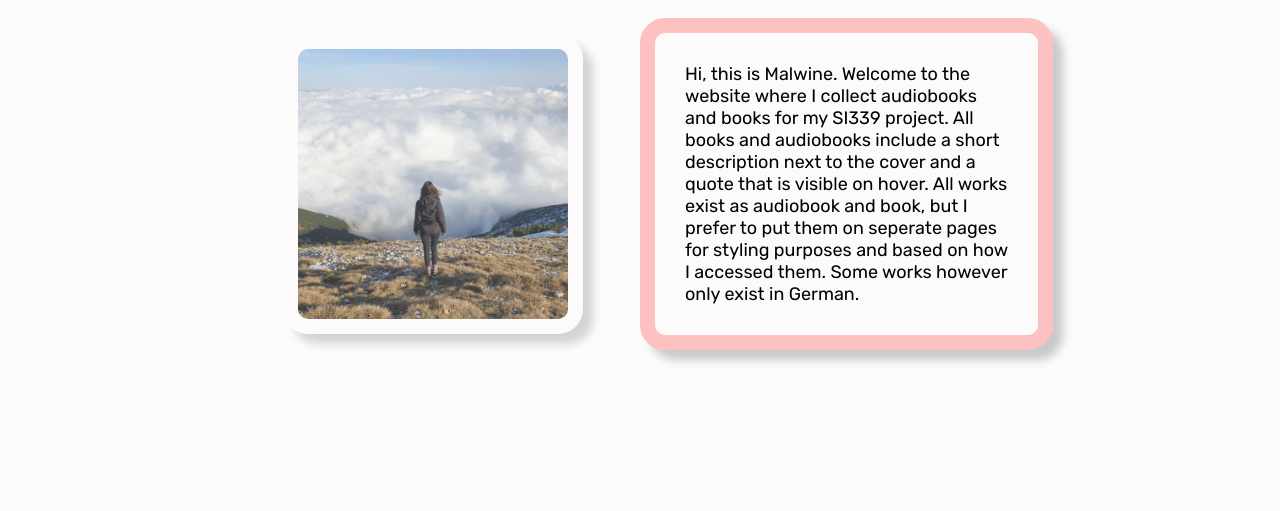
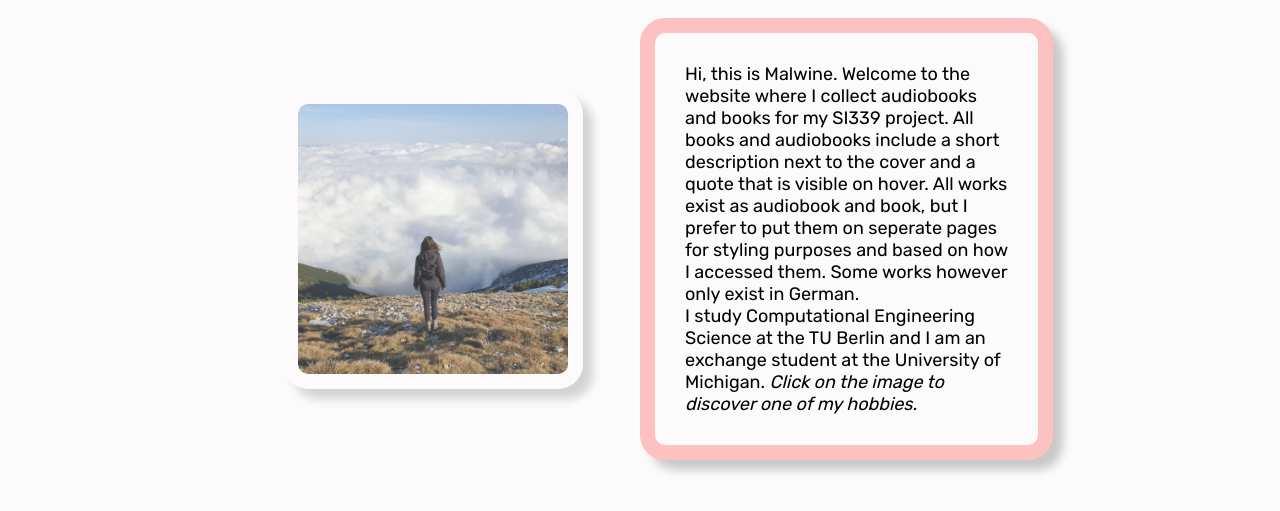
Before and after one commit to malwfisc/final_project_SI339, a plain HTML site: page home.html in a window 1280 px wide. Shown: the part 245-756 px from the top of the page. Drawn offline with Linux system fonts and the light colour scheme.

Commit message:
Add files via upload

```diff
--- a/css/style.css
+++ b/css/style.css
@@ -189,12 +189,17 @@ footer{
     box-shadow: 10px 10px 10px rgba(0, 0, 0, 0.2);
     border: solid 15px rgba(255, 0, 0, 0.23);
     border-radius: 25px;
+    /* grid-row: 1 / span 3; */
 }
 
 .textbox:hover {
     box-shadow: inset 0 0 30px rgba(169, 169, 169, 0.8);
     box-shadow: 10px 10px 10px rgba(0, 0, 0, 0.2);
     scale: 1.05;
+}
+
+.textbox span{
+    font-style: italic;
 }
 
 .portrait{
@@ -204,6 +209,7 @@ footer{
     border: solid 15px rgba(255, 0, 0, 0.007);
     opacity: 0.8;
     transition: 0.3s;
+    /* grid-row: 2 / span 1; */
 }
 
 .portrait:hover{
@@ -214,6 +220,7 @@ footer{
 .homegrid{
     display: grid;
     grid-template-columns: 1fr 2fr 2fr 1fr;
+    /* grid-template-rows: 10% 80% 10%; */
     /* gap: 20px; */
     margin: 20px;
     justify-items: center;
--- a/home.html
+++ b/home.html
@@ -32,10 +32,13 @@
         <h2>A few words about this website.</h2>
     </header>
     <div class="homegrid">
-    <img src="images/mel.jpg" alt=" picture of myself" class="portrait" width = "300px">
-    <p class="textbox">Hi, this is Malwine. Welcome to the website where I collect audiobooks and books for my SI339 project. All books and audiobooks include a short description next to the cover and a quote that is visible on hover. All works exist as audiobook and book, but I prefer to put them on seperate pages for styling purposes and based on how I accessed them. Some works however only exist in German.</p>
+    <img src="images/mel.jpg" alt=" picture of myself" class="portrait" width = "300px" onmousedown="mDown(this)" onmouseup="mUp(this)">
+    <p class="textbox">Hi, this is Malwine. Welcome to the website where I collect audiobooks and books for my SI339 project. All books and audiobooks include a short description next to the cover and a quote that is visible on hover. All works exist as audiobook and book, but I prefer to put them on seperate pages for styling purposes and based on how I accessed them. Some works however only exist in German.<br>
+    I study Computational Engineering Science at the TU Berlin and I am an exchange student at the University of Michigan.
+    <span>Click on the image to discover one of my hobbies.</span></p>
 
     </div>
     </main>
+    <script src="js/script.js"></script>
 </body>
 </html>
--- a/js/script.js
+++ b/js/script.js
@@ -1,3 +1,11 @@
 function toggleFavorite(star) {
     star.classList.toggle("favorite");
 }
+
+function mDown(obj) {
+    obj.src = "../images/mel_2.jpg";
+  }
+
+function mUp(obj) {
+    obj.src = "../images/mel.jpg";
+  }
```
Also changed, not shown: images/mel_2.jpg (added).
